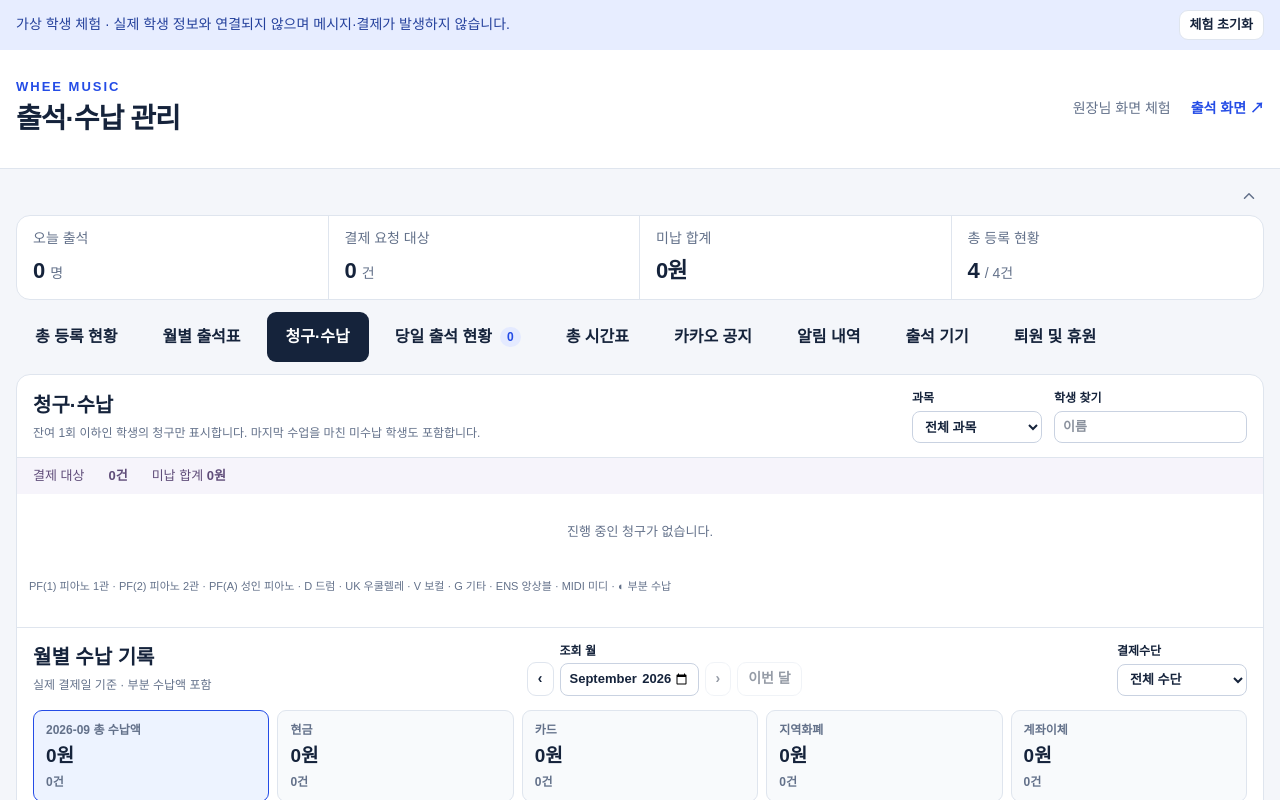
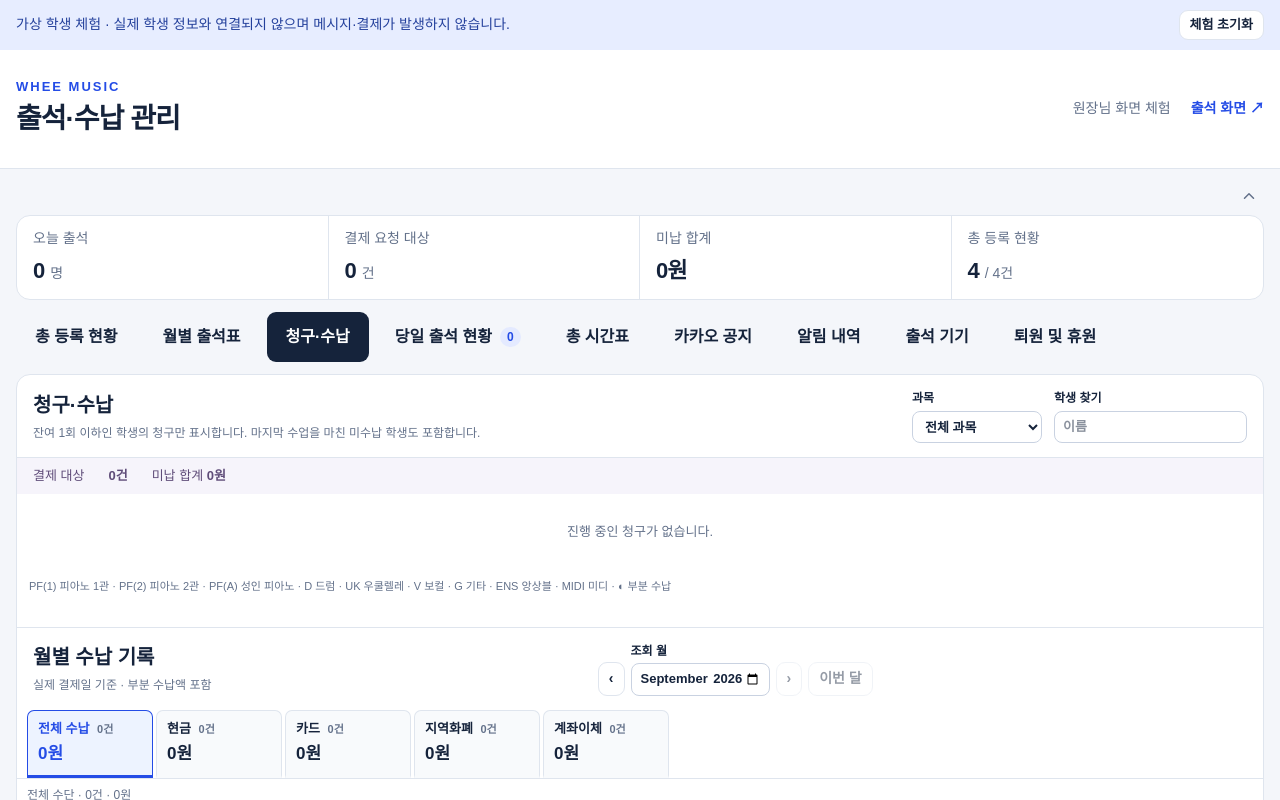
Before and after one commit to hwani7238/academy-web, a Next.js app: page /operations/demo in a window 1280 px wide. Both pictures are taken after a click on the button "청구·수납". Shown: the top 800 px of the page. Built offline with nearby package versions, Linux system fonts and the light colour scheme.

Commit message:
Show monthly receipts in compact payment method tabs

```diff
--- a/src/components/operations/MonthlyPayments.tsx
+++ b/src/components/operations/MonthlyPayments.tsx
@@ -1,5 +1,5 @@
 'use client';
-import {useEffect,useMemo,useState} from 'react';
+import {useEffect,useId,useMemo,useState} from 'react';
 import {seoulDay,type Payment,type Snapshot} from '@/lib/operations/model';
 import {paymentDay,courseInitial} from '@/lib/operations/billing-display';
 import {monthlyPayments,paymentMonthBounds} from '@/lib/operations/payment-month';
@@ -7,7 +7,7 @@ import {groupName} from '@/lib/operations/student-order';
 
 const won=(amount:number)=>amount.toLocaleString('ko-KR')+'원';
 export function MonthlyPayments({data,demo}:{data:Snapshot;demo:boolean}){
- const currentMonth=seoulDay().slice(0,7);
+ const currentMonth=seoulDay().slice(0,7),tabsId=useId();
  const [month,setMonth]=useState(currentMonth),[method,setMethod]=useState('');
  const [result,setResult]=useState<{month:string;payments:Payment[]}|null>(null);
  const [error,setError]=useState(''),[reload,setReload]=useState(0);
@@ -30,6 +30,8 @@ export function MonthlyPayments({data,demo}:{data:Snapshot;demo:boolean}){
  },[month,demo,data.payments,reload]);
  const loading=!demo&&!error&&result?.month!==month;
  const summary=useMemo(()=>monthlyPayments(demo?data.payments:result?.month===month?result.payments:[],month),[demo,data.payments,result,month]);
+ const tabs=[{method:'',label:'전체 수납',amount:summary.total,count:summary.rows.length},...summary.methods.map(m=>({...m,label:m.method}))];
+ const selectedTab=Math.max(0,tabs.findIndex(t=>t.method===method));
  const visible=summary.rows.filter(p=>!method||p.method===method);
  function move(offset:number){
   const date=new Date(month+'-01T00:00:00Z');date.setUTCMonth(date.getUTCMonth()+offset);
@@ -46,13 +48,18 @@ export function MonthlyPayments({data,demo}:{data:Snapshot;demo:boolean}){
     <label>조회 월<input type="month" value={month} max={currentMonth} onChange={e=>{if(e.target.value){paymentMonthBounds(e.target.value);setMonth(e.target.value);}}}/></label>
     <button type="button" aria-label="다음 수납 월" disabled={month>=currentMonth} onClick={()=>move(1)}>›</button>
     <button type="button" onClick={()=>setMonth(currentMonth)} disabled={month===currentMonth}>이번 달</button></div>
-   <label>결제수단<select value={method} onChange={e=>setMethod(e.target.value)}><option value="">전체 수단</option>{summary.methods.map(m=><option key={m.method} value={m.method}>{m.method}</option>)}</select></label>
   </div>
   {error?<p className="error" role="alert">{error} <button type="button" onClick={()=>setReload(n=>n+1)}>다시 불러오기</button></p>:loading?<p className="empty billing-empty" role="status">{month} 수납 기록을 불러오고 있습니다…</p>:<>
-   <div className="payment-summary" aria-label="월별 수납 합계"><button type="button" className={method===''?'is-selected':''} aria-pressed={method===''} onClick={()=>setMethod('')}><span>{month} 총 수납액</span><strong>{won(summary.total)}</strong><small>{summary.rows.length}건</small></button>
-    {summary.methods.map(m=><button type="button" key={m.method} className={method===m.method?'is-selected':''} aria-pressed={method===m.method} onClick={()=>setMethod(method===m.method?'':m.method)}><span>{m.method}</span><strong>{won(m.amount)}</strong><small>{m.count}건</small></button>)}</div>
+   <div className="payment-summary" role="tablist" aria-label="수납 결제수단">
+    {tabs.map((t,index)=><button type="button" role="tab" key={t.method} id={`${tabsId}-tab-${index}`} aria-controls={`${tabsId}-panel`} aria-selected={method===t.method} tabIndex={method===t.method?0:-1} className={method===t.method?'is-selected':''} onClick={()=>setMethod(t.method)} onKeyDown={e=>{
+     const next=e.key==='ArrowRight'?(index+1)%tabs.length:e.key==='ArrowLeft'?(index+tabs.length-1)%tabs.length:e.key==='Home'?0:e.key==='End'?tabs.length-1:-1;
+     if(next<0)return;e.preventDefault();setMethod(tabs[next].method);document.getElementById(`${tabsId}-tab-${next}`)?.focus();
+    }}><span>{t.label} <small>{t.count}건</small></span><strong>{won(t.amount)}</strong></button>)}
+   </div>
+   <div className="payment-tab-panel" role="tabpanel" id={`${tabsId}-panel`} aria-labelledby={`${tabsId}-tab-${selectedTab}`} tabIndex={0}>
    <p className="payment-filter-total" role="status">{method||'전체 수단'} · {visible.length}건 · {won(visible.reduce((sum,p)=>sum+p.amount,0))}</p>
-   {visible.length?<div className="table-wrap"><table className="billing-table payment-table"><caption className="sr-only">{month} {method||'전체 수단'} 수납 기록</caption><thead><tr><th>결제일</th><th>과목</th><th>학생</th><th className="money">수납 금액</th><th>수단</th><th>비고</th></tr></thead><tbody>{visible.map(p=>{const who=identity(p.studentId);return <tr key={p.id}><td><time dateTime={paymentDay(p)}>{paymentDay(p)}</time></td><td><abbr title={who.subject}>{courseInitial(who.subject)}</abbr></td><td><strong>{who.name}</strong></td><td className="money">{won(p.amount)}</td><td>{p.method}</td><td className="billing-note">{p.note||'—'}</td></tr>;})}</tbody></table></div>:<p className="empty billing-empty">선택한 월과 결제수단의 수납 기록이 없습니다.</p>}
+   {visible.length?<div className="table-wrap"><table className="billing-table payment-table"><caption className="sr-only">{month} {method||'전체 수단'} 수납 기록</caption><thead><tr><th>결제일</th><th>과목</th><th>학생</th><th className="money">수납 금액</th><th>수단</th><th>비고</th></tr></thead><tbody>{visible.map(p=>{const who=identity(p.studentId);return <tr key={p.id}><td><time dateTime={paymentDay(p)} title={paymentDay(p)}>{Number(paymentDay(p).slice(5,7))}/{Number(paymentDay(p).slice(8))}</time></td><td><abbr title={who.subject}>{courseInitial(who.subject)}</abbr></td><td><strong>{who.name}</strong></td><td className="money">{won(p.amount)}</td><td>{p.method}</td><td className="billing-note">{p.note||'—'}</td></tr>;})}</tbody></table></div>:<p className="empty billing-empty">선택한 월과 결제수단의 수납 기록이 없습니다.</p>}
+   </div>
   </>}
  </section>;
 }
--- a/src/components/operations/operations.css
+++ b/src/components/operations/operations.css
@@ -179,9 +179,15 @@
 
 .whee-ops .payment-month-navigation{display:flex;align-items:end;gap:6px;flex-wrap:wrap}
 .whee-ops .payment-month-navigation>button{min-height:34px;padding:4px 10px}
-.whee-ops .payment-summary{display:grid;grid-template-columns:repeat(auto-fit,minmax(150px,1fr));gap:8px;padding:0 16px 8px}
-.whee-ops .payment-summary button{display:flex;flex-direction:column;align-items:flex-start;gap:2px;padding:10px 12px;background:#f8fafc;text-align:left}
-.whee-ops .payment-summary button.is-selected{border-color:var(--blue);background:#edf3ff}
-.whee-ops .payment-summary span,.whee-ops .payment-summary small{font-size:12px;color:#63718a}
-.whee-ops .payment-summary strong{font-size:19px}
-.whee-ops .payment-filter-total{padding:4px 16px 10px;font-size:13px;color:#63718a}
+/* Receipt cards act as tabs, with the compact ledger directly underneath. */
+.whee-ops .payment-summary{display:flex;gap:3px;overflow-x:auto;padding:0 10px;border-bottom:1px solid var(--line)}
+.whee-ops .payment-summary button{display:flex;flex:0 0 auto;min-width:126px;flex-direction:column;align-items:flex-start;gap:2px;padding:8px 10px;background:#f8fafc;text-align:left;border-radius:7px 7px 0 0;border-bottom:3px solid transparent}
+.whee-ops .payment-summary button.is-selected{border-color:var(--blue);border-bottom-color:var(--blue);background:#edf3ff;color:var(--blue)}
+.whee-ops .payment-summary span{font-size:13px}.whee-ops .payment-summary small{display:inline;margin-left:4px;font-size:11px;color:#63718a}
+.whee-ops .payment-summary strong{font-size:17px;font-variant-numeric:tabular-nums}
+.whee-ops .payment-filter-total{padding:7px 0;font-size:12px;color:#63718a}
+.whee-ops .payment-tab-panel{padding:0 10px 12px}.whee-ops .payment-tab-panel:focus-visible{outline:2px solid var(--blue);outline-offset:-2px}
+.whee-ops .monthly-payments .payment-table{width:max-content;min-width:0;max-width:none;table-layout:auto;font-size:13px;border:1px solid var(--line)}
+.whee-ops .monthly-payments .payment-table th,.whee-ops .monthly-payments .payment-table td{padding:5px 9px;line-height:18px;border-right:1px solid #edf0f5}
+.whee-ops .monthly-payments .payment-table th:nth-child(1){min-width:56px}.whee-ops .monthly-payments .payment-table th:nth-child(2){min-width:52px}.whee-ops .monthly-payments .payment-table th:nth-child(3){min-width:76px}.whee-ops .monthly-payments .payment-table th:nth-child(4){min-width:96px}.whee-ops .monthly-payments .payment-table th:nth-child(5){min-width:76px}.whee-ops .monthly-payments .payment-table th:nth-child(6){min-width:96px}
+.whee-ops .monthly-payments .billing-note{max-width:240px;white-space:normal;overflow-wrap:anywhere}
```
